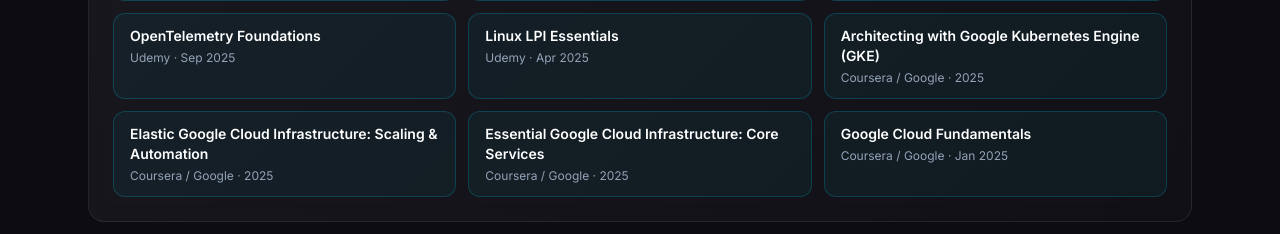
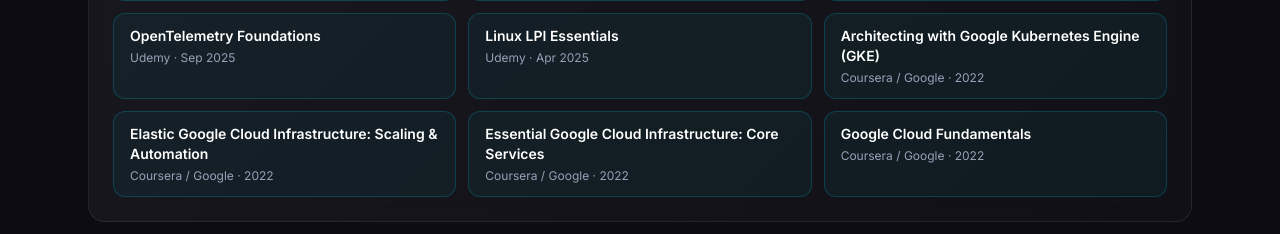
Before and after one commit to boobaGreen/Portfolio2026, a React (Vite) app: page / in a window 1280 px wide. Shown: the part 6532-6766 px from the top of the page. Built offline with nearby package versions, Linux system fonts and the light colour scheme.

Commit message:
new uiux1

```diff
--- a/src/App.tsx
+++ b/src/App.tsx
@@ -822,22 +822,22 @@
       {
         name: "Architecting with Google Kubernetes Engine (GKE)",
         issuer: "Coursera / Google",
-        date: "2025",
+        date: "2022",
       },
       {
         name: "Elastic Google Cloud Infrastructure: Scaling & Automation",
         issuer: "Coursera / Google",
-        date: "2025",
+        date: "2022",
       },
       {
         name: "Essential Google Cloud Infrastructure: Core Services",
         issuer: "Coursera / Google",
-        date: "2025",
+        date: "2022",
       },
       {
         name: "Google Cloud Fundamentals",
         issuer: "Coursera / Google",
-        date: "Jan 2025",
+        date: "2022",
       },
     ],
   },
```
